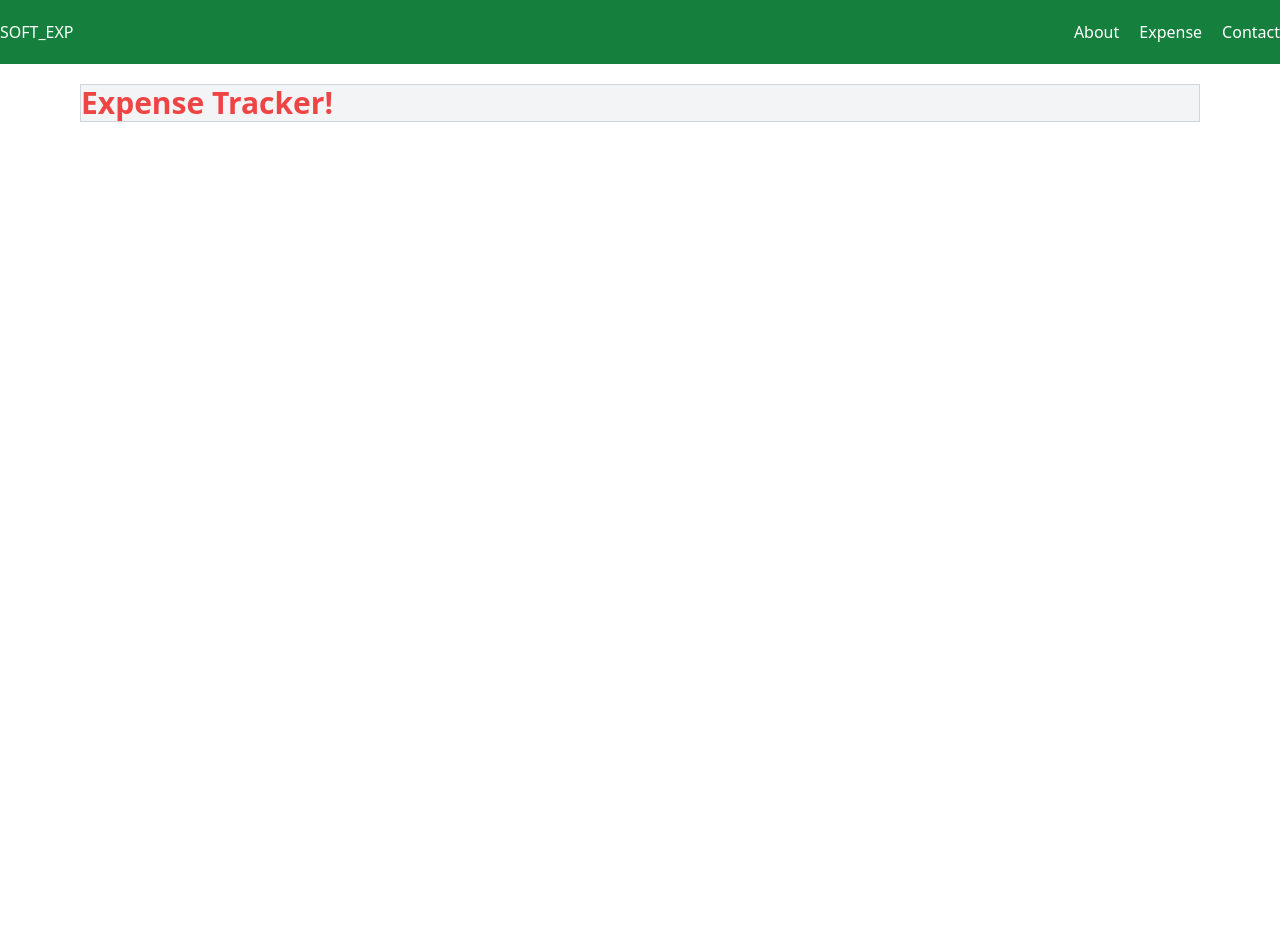
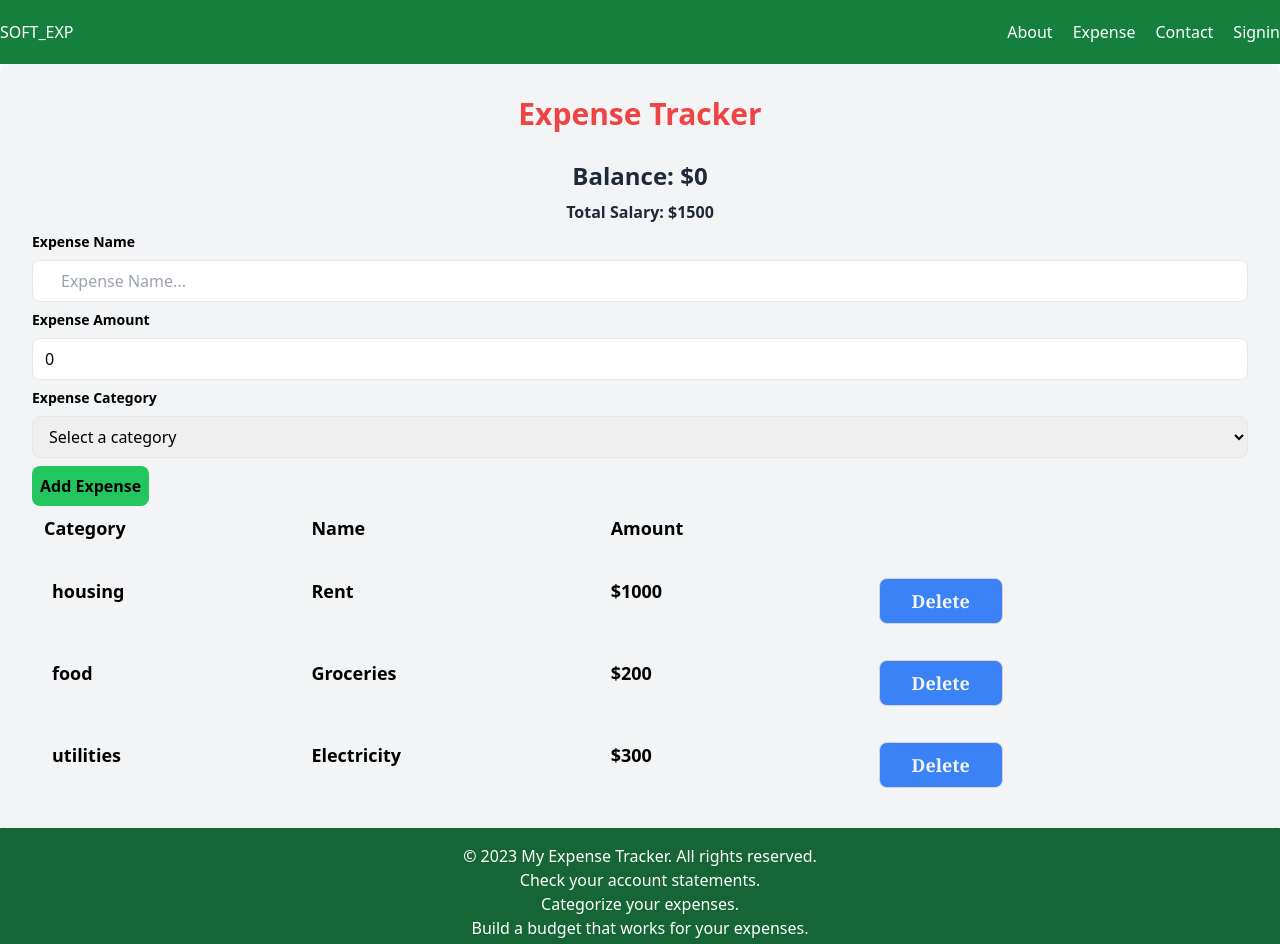
Before and after one commit to prudorexa/soft_exp, a React (Vite) app: page /expense in a window 1280 px wide. Shown: the top 944 px of the page. Before the commit the page ends 800 px from the top, so only its background shows below. Built offline with nearby package versions, Linux system fonts and the light colour scheme.

Commit message:
add heading

```diff
--- a/package.json
+++ b/package.json
@@ -10,6 +10,8 @@
     "preview": "vite preview"
   },
   "dependencies": {
+    "@react-oauth/google": "^0.12.1",
+    "chart.js": "^4.4.2",
     "react": "^18.2.0",
     "react-dom": "^18.2.0",
     "react-router-dom": "^6.22.3"
--- a/src/App.jsx
+++ b/src/App.jsx
@@ -1,9 +1,13 @@
 import { BrowserRouter as Router, Routes, Route } from 'react-router-dom'
+import { useGoogleOneTapLogin } from '@react-oauth/google';
 import Navbar from './components/Navbar';
 import Home from './components/Home';
 import About from './components/About';
 import Expense from './components/Expense';
 import Contact from './components/Contact';
+import Signin from './components/Signin';
+import Footer from './components/Footer';
+import Chart from 'chart.js/auto';
 
 
 
@@ -16,8 +20,11 @@ const App = () => {
         <Route path='/about' element={<About />}/>
         <Route path='/expense' element={<Expense />}/>
         <Route path='/contact' element={<Contact />}/>
+        <Route path='/Signin' element={<Signin />}/>
+
 
       </Routes>
+      <Footer />
     </Router>
   )
 }
--- a/src/components/About.jsx
+++ b/src/components/About.jsx
@@ -1,12 +1,20 @@
+import React from 'react';
 
 const About = () => {
   return (
-    <h1 className="text-3xl font-bold text-centre text-red-500 mt=4 mt-5 mx-20 bg=blue-500 border border-gray-300 rounded=1g bg-gray-100">
-      ABOUT US!
-    </h1>
+    <div className="bg-gray-100 p-8 rounded-lg shadow-md">
+      <h1 className="text-3xl font-bold text-center text-red-500 mb-7">About Us</h1>
+      <p className="text-lg text-gray-800">
+        Our expense tracker app is designed to help you keep track of your expenses and manage your finances more effectively. With our app, you can easily add and categorize your expenses, view your spending history, and set budgets to help you stay on track.
+      </p>
+      <p className="text-lg text-gray-800">
+        Our team is dedicated to providing you with the best possible experience, and we are constantly working to improve our app and add new features. If you have any questions or feedback, please don't hesitate to contact us.
+      </p>
+      <p className="text-lg text-gray-800">
+        Thank you for choosing our expense tracker app. We hope it helps you achieve your financial goals!
+      </p>
+    </div>
+  );
+};
 
-
-  )
-
-}
-export default About ;
+export default About;
--- a/src/components/Contact.jsx
+++ b/src/components/Contact.jsx
@@ -10,17 +10,17 @@ const Contact = () => {
       <form action="https://formspree.io/f/xrgnrake" method="POST">
         <div className="mb-4 mx-9">
           <label className="block text-white-500 text-sm font-semibold mb-2" htmlFor="">Full Name</label>
-          <input placeholder="Full Name..." className="w-full px-7 py-2 border rounded-lg bg-white-450 focus:border-blue-800" required type="name" />
+          <input name="Full_name" placeholder="Full Name..." className="w-full px-7 py-2 border rounded-lg bg-white-450 focus:border-blue-800" required type="name" />
         </div>
         <div className="mb-4 mx-9 ">
           <label className="block text-white-500 text-sm font-semibold mb-2" htmlFor=""> Email</label>
-          <input placeholder="Your Email..." className="w-full px-3 py-2 border rounded-lg bg-white-450 focus:border-blue-500" required type="email" />
+          <input name="email" placeholder="Your Email..." className="w-full px-3 py-2 border rounded-lg bg-white-450 focus:border-blue-500" required type="email" />
         </div>
         <div className="mb-4 mx-9 ">
           <label className="block text-white-500 text-sm font-semibold mb-2" htmlFor="">Message</label>
-          <textarea rows='4' placeholder="Type your message..." className="w-full px-3 py-2 border rounded-lg bg-white-450 focus:border-blue-500" required type="text" />
+          <textarea name="message" rows='4' placeholder="Type your message..." className="w-full px-3 py-2 border rounded-lg bg-white-450 focus:border-blue-500" required type="text" />
         </div>
-        <div className="flex justify-center">
+        <div className="mb-4 mx-9 flex justify-center">
           <button type="submit" className="bg-green-500 text-white-500 font-semibold px-4 py-2 rounded-lg hover:bg-green-500 focus:outline-white">Submit</button>
         </div>
       </form>
--- a/src/components/Expense.jsx
+++ b/src/components/Expense.jsx
@@ -1,11 +1,153 @@
-const Expense = () => {
-    return (
-      <h1 className="text-3xl font-bold text-centre text-red-500 mt=4 mt-5 mx-20 bg=blue-500 border border-gray-300 rounded=1g bg-gray-100">
-        Expense Tracker!
-      </h1>
+
+import React, { useState, useEffect, useRef } from 'react';
+import Chart from 'chart.js/auto';
 
 
-    )
+const ExpenseTracker = () => {
+  const [expenses, setExpenses] = useState([
+    { id: 1, name: 'Rent', amount: 1000, category: 'housing' },
+    { id: 2, name: 'Groceries', amount: 200, category: 'food' },
+    { id: 3, name: 'Electricity', amount: 300, category: 'utilities' },
+  ]);
 
-  }
-  export default Expense;
+  const [newExpense, setNewExpense] = useState({ name: '', amount: 0, category: '' });
+  const [balance, setBalance] = useState(0);
+  const chartRef = useRef(null);
+
+  useEffect(() => {
+    updateChart();
+  }, [expenses]);
+
+  const updateChart = () => {
+    const categories = {};
+    expenses.forEach((expense) => {
+      categories[expense.category] = categories[expense.category] || 0;
+      categories[expense.category] += expense.amount;
+    });
+
+    const labels = Object.keys(categories);
+    const data = Object.values(categories);
+
+    if (chartRef.current) {
+      const ctx = chartRef.current.getContext('2d');
+
+      new Chart(ctx, {
+        type: 'bar',
+        data: {
+          labels: labels,
+          datasets: [{
+            label: 'Expense Amount',
+            data: data,
+            backgroundColor: [
+              'rgba(255, 99, 132, 0.5)',
+              'rgba(52, 152, 235, 0.5)',
+              'rgba(255, 205, 85, 0.5)',
+              'rgba(75, 192, 192, 0.5)',
+              'rgba(153, 102, 255, 0.5)',
+              'rgba(255, 159, 52, 0.5)',
+              'rgba(255, 99, 132, 0.5)'
+            ],
+            borderColor: [
+              'rgba(255, 99, 132, 1)',
+              'rgba(52, 152, 235, 1)',
+              'rgba(255, 205, 85, 1)',
+              'rgba(75, 192, 192, 1)',
+              'rgba(153, 102, 255, 1)',
+              'rgba(255, 159, 52, 1)',
+              'rgba(255, 99, 132, 1)'
+            ],
+            borderWidth: 1
+          }]
+        },
+        options: {
+          scales: {
+            y: {
+              beginAtZero: true
+            }
+          }
+        }
+      });
+    }
+  };
+
+
+  const handleAddExpense = () => {
+    const newExpenses = [...expenses, { id: Date.now(), ...newExpense }];
+    setExpenses(newExpenses);
+    setNewExpense({ name: '', amount: 0, category: '' });
+    setBalance(balance - newExpense.amount);
+
+
+
+    const handleCategorizeExpense = (id, category) => {
+      const newExpenses = expenses.map((expense) => {
+        if (expense.id === id) {
+          return { ...expense, category };
+        }
+        return expense;
+
+      });
+      setExpenses(newExpenses);
+
+    };
+  };
+  const totalSalary = expenses.reduce((total, expense) => total + expense.amount, 0);
+
+  return (
+    <div className="bg-gray-100 p-8 rounded-lg shadow-md">
+      <h1 className="text-3xl font-bold text-center text-red-500 mb-7">Expense Tracker</h1>
+      <div className="balance">
+        <p className="text-2xl font-bold text-center text-gray-800 mb-2">Balance: ${balance}</p>
+        <p className="text-2x1 font-bold text-center text-gray-800 mb-2">Total Salary: ${totalSalary}</p>
+      </div>
+      <form onSubmit={(e) => e.preventDefault() || handleAddExpense()}>
+
+        <div className="mb-2">
+          <label className="block text-white-500 text-sm font-semibold mb-2" htmlFor="">Expense Name</label>
+          <input placeholder="Expense Name..." className="w-full px-7 py-2 border rounded-lg bg-white-250 focus:border-blue-800" required type="text" value={newExpense.name} onChange={(e) => setNewExpense({ ...newExpense, name: e.target.value })} />
+        </div>
+        <div className="mb-2">
+          <label className="block text-white-500 text-sm font-semibold mb-2" htmlFor="">Expense Amount</label>
+          <input placeholder="Expense Amount..." className="w-full px-3 py-2 border rounded-lg bg-white-250 focus:border-blue-500" required type="number" value={newExpense.amount} onChange={(e) => setNewExpense({ ...newExpense, amount: e.target.value })} />
+        </div>
+
+        <div className="mb-2">
+          <label className="block text-white-500 text-sm font-semibold mb-2" htmlFor="">Expense Category</label>
+          <select className="w-full px-3 py-2 border rounded-lg bg-white-250 focus:border-blue-500" value={newExpense.category} onChange={(e) => setNewExpense({ ...newExpense, category: e.target.value })}>
+            <option value="">Select a category</option>
+            <option value="Housing">Housing</option>
+            <option value="Food">Food</option>
+            <option value="Utilities">Utilities</option>
+            <option value="Transportation">Transportation</option>
+            <option value="Entertainment">Entertainment</option>
+            <option value="Personal">Personal</option>
+          </select>
+        </div>
+        <button className="bg-green-500 text-white-500 font-semibold px-2 py-2 rounded-lg hover:bg-green-500 focus:outline-white" type="submit">Add Expense</button>
+      </form>
+      <table className="w-full text-left">
+  <thead>
+    <tr>
+      <th className="py-2 px-3 text-lg font-bold">Category</th>
+      <th className="py-2 px-5 text-lg font-bold">Name</th>
+      <th className="py-2 px-5 text-lg font-bold">Amount</th>
+    </tr>
+  </thead>
+  <tbody>
+    {expenses.map((expense) => (
+      <tr key={expense.id}>
+        <td className="py-2 px-5 text-lg font-bold">{expense.category}</td>
+        <td className="py-2 px-5 text-lg font-bold">{expense.name}</td>
+        <td className="py-2 px-5 text-lg font-bold">${expense.amount}</td>
+        <td className="py-2 px-5 text-lg font-bold">
+          <button onClick={()=> deleteExpense(character.id)} className='font-serif text-center bg-blue-500 mt-5 ml-2 p-2 px-8 text-gray-100 hover:text-gray-300 border border-gray-300 rounded-lg '>Delete </button>
+        </td>
+      </tr>
+    ))}
+  </tbody>
+</table>
+    </div>
+  );
+};
+
+export default ExpenseTracker;
--- a/src/components/Footer.jsx
+++ b/src/components/Footer.jsx
@@ -0,0 +1,26 @@
+
+
+
+import React from 'react';
+
+const Footer = () => {
+  return (
+    <footer className="bg-green-800 text-white p-4 text-center">
+      <p>&copy; 2023 My Expense Tracker. All rights reserved.</p>
+      <p>Check your account statements.
+        <br />
+        Categorize your expenses.
+        <br />
+        Build a budget that works for your expenses.
+        <br />
+        Use budgeting or expense-tracking apps.
+        <br />
+        Explore other expense-tracking methods.
+        <br />
+        Look for ways to lower your expenses.</p>
+      <p>Contact us at <a href="mailto:info@myexpensetracker.com" className="text-blue-500 hover:underline">info@myexpensetracker.com</a></p>
+    </footer>
+  );
+};
+
+export default Footer;
--- a/src/components/Home.jsx
+++ b/src/components/Home.jsx
@@ -1,21 +1,30 @@
-
 const Home = () => {
   return (
-    <div cl>
-      <h1 className="text-3xl font-bold text-centre text-red-500 mt=4 mt-5 mx-20 bg=blue-500 border border-gray-300 rounded=1g bg-gray-100">
-        Welcome to my soft_exp!
-      </h1>
-      <p className="mt-5 mx-7 mb-10"><img src="src/assets/expense.jpg" alt=" width-100%" /></p>
-      <h2 className="text-3xl font-bold text-centre text-red-500 mt=4 mt-5 mx-20 bg=blue-500"> Expense tracker Project</h2>
-      <p> The Expense Tracker project is a web application developed using React.
+    <div className="grid grid-cols-2 gap-4 background img:https://media.istockphoto.com/id/1421629295/photo/inflated-balloon-dollar-sign.jpg?s=1024x1024&w=is&k=20&c=CmkExBo2BWsAhr6ENH1P1TkOyekysQ6z5PIcQpD-Fvs=">
+      <div className="col-span-1">
+        <h1 className="text-3xl font-bold text-centre text-blue-500 mt=4 mt-5 mx-20 bg=blue-500 border border-gray-300 rounded=1g bg-gray-100">
+          Welcome to my soft_exp!
+        </h1>
+        <p className="mt-5 mx-7 mb-10">
+          <img src="src/assets/expense.jpg" alt=" width-100%" />
+        </p>
+      </div>
+      <div className="col-span-1">
+        <h2 className="text-3xl font-bold text-centre text-blue-500 mt=4 mt-5 mx-20 bg=blue-500">
+          Expense tracker Project
+        </h2>
+        <p>
+          The Expense Tracker project is a web application developed using React.
           Its main purpose is to assist users in keeping track of their expenses.
           With this app, users can easily add,
           and delete expenses to view a summary of their spending habits as well and it will show the available balance the user has left.
-      </p>
+        </p>
+        <p className="mt-5 mx-7 mb-10">
+          <img src="src/assets/istockphoto-1806905453-1024x1024.jpg" alt=" width-100%" />
+        </p>
+      </div>
+    </div>
+  );
+};
 
-
-    </div>
-  )
-
-}
 export default Home;
--- a/src/components/Navbar.jsx
+++ b/src/components/Navbar.jsx
@@ -1,19 +1,24 @@
-import {Link} from 'react-router-dom';
+import { Link } from 'react-router-dom';
 
-const Navbar = () =>{
-    return(
-        <nav className=' w-full bg-green-700 py-5 mx'>
-            <div className='container mx-auto flex justify-between align-center'>
+const Navbar = () => {
+    return (
+        <nav className=' w-full bg-green-700 py-5'>
+            <div className='container flex justify-between align-center'>
                 <Link to="/" className='text-white hover:text-gray-300 align-left'>SOFT_EXP</Link>
                 <ul className='flex  space-x-5'>
                     <li>
-                <Link to="/about"  className='text-white hover:text-gray-300'>About</Link>
+                        <Link to="/about" className='text-white hover:text-gray-300'>About</Link>
                     </li>
                     <li>
-                <Link to="/expense"  className='text-white hover:text-gray-300'>Expense</Link>
+                        <Link to="/expense" className='text-white hover:text-gray-300'>Expense</Link>
                     </li>
                     <li>
-                <Link to="/contact"  className='text-white hover:text-gray-300'>Contact</Link>
+                        <Link to="/contact" className='text-white hover:text-gray-300'>Contact</Link>
+                    </li>
+                    <li>
+                        <button>
+                            <Link to="/signin" className='text-white hover:text-gray-300'>Signin</Link>
+                        </button>
                     </li>
 
 
--- /dev/null
+++ b/src/components/Signin.jsx
@@ -0,0 +1,11 @@
+import { useGoogleLogin } from "@react-oauth/google";
+function Signin() {
+    const login = useGoogleLogin({
+        onSuccess: tokenResponse => console.log(tokenResponse),
+    });
+    return (
+        <button onClick={() => login()} style={{background:"gray",color:"white",padding:"10px"}}>Sign in with Google {''}</button>
+    );
+}
+
+export default Signin;
--- a/src/main.jsx
+++ b/src/main.jsx
@@ -2,12 +2,15 @@ import React from 'react'
 import ReactDOM from 'react-dom/client'
 import App from './App.jsx'
 import './index.css'
+import { GoogleOAuthProvider } from '@react-oauth/google'
 
 
 
 
 ReactDOM.createRoot(document.getElementById('root')).render(
   <React.StrictMode>
+    <GoogleOAuthProvider clientId='564943998574-odb4d7kt21esl1k3i8fs2garkjsdh5f4.apps.googleusercontent.com'>
     <App />
+    </GoogleOAuthProvider>
   </React.StrictMode>,
 )
```
Also changed, not shown: 1 other file (tests, documents, lock files or other folders). Lines whose indentation alone changed are shown as unchanged.
